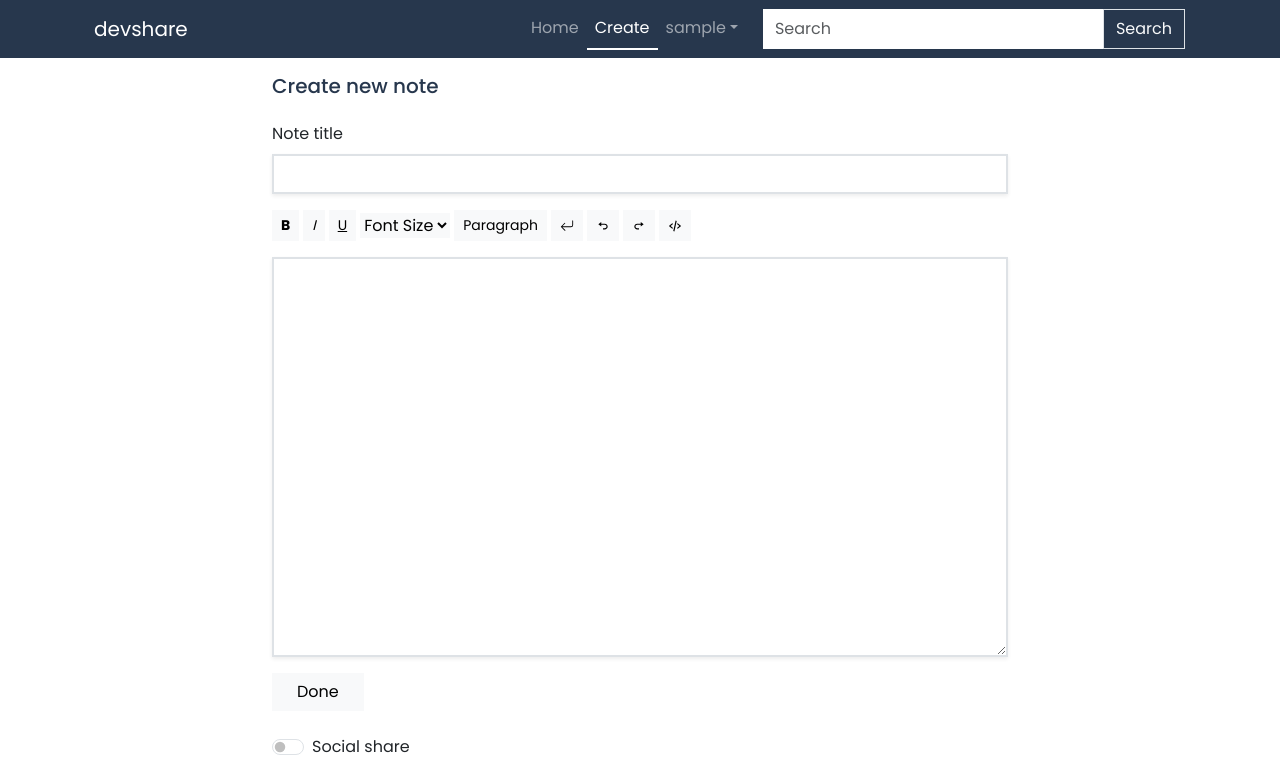
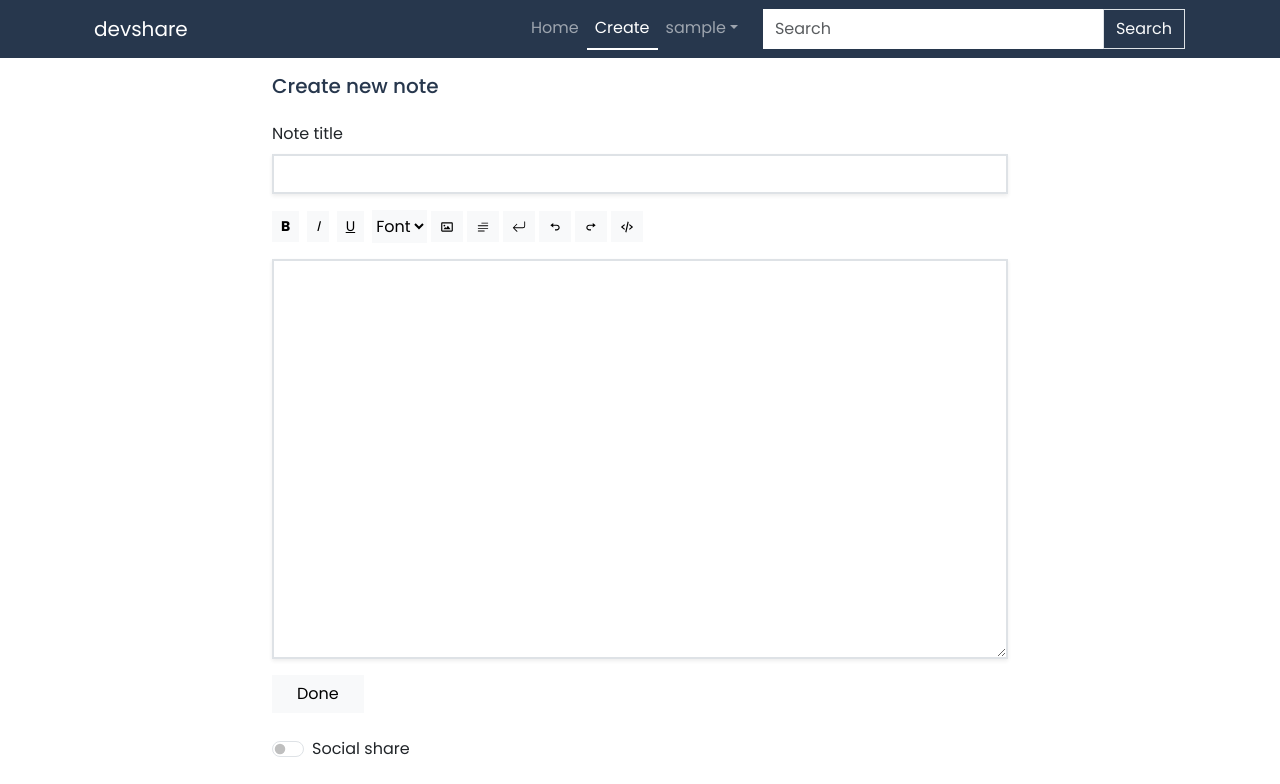
Before and after one commit to vkrantt/devnotes, a React (Create React App) app in the folder client/: page /create in a window 1280 px wide. Shown: the top 784 px of the page. Built offline with nearby package versions, Linux system fonts and the light colour scheme; sample sign-in values are in the browser's storage.

Commit message:
fix minor issues

```diff
--- a/client/src/components/Header/MegaMenu.jsx
+++ b/client/src/components/Header/MegaMenu.jsx
@@ -1,13 +1,13 @@
 import React, { useEffect, useState } from 'react'
 import { Container, Form, Nav, NavDropdown, Navbar, Button, Offcanvas } from 'react-bootstrap';
 import './MegaMenu.css';
-import { Link, useLocation } from 'react-router-dom';
+import { Link, useLocation, useNavigate } from 'react-router-dom';
 import { storageService } from '../../utils/config';
 import { getUserDetail } from '../../service/user';
 
 const MegaMenu = () => {
     const [user] = useState(getUserDetail());
-
+    const navigate = useNavigate();
     const [name] = useState(user?.username);
     const [screenSize, setScreenSize] = useState('xl');
     const token = localStorage.getItem('dev_token');
@@ -18,7 +18,7 @@ const MegaMenu = () => {
     const handleLogout = ()=>{
         setShow(false);
         storageService.remove('dev_token');
-        window.location.pathname = "/login";
+       navigate('/')
     }
 
     useEffect(() => {
--- a/client/src/components/text-editor/TextEditor.jsx
+++ b/client/src/components/text-editor/TextEditor.jsx
@@ -1,7 +1,7 @@
 import React from 'react';
 import { Button } from 'react-bootstrap';
-import { BiUndo, BiRedo, BiCodeAlt } from "react-icons/bi";
-import { BsArrowReturnLeft} from "react-icons/bs";
+import { BiUndo, BiRedo, BiCodeAlt , BiImage} from "react-icons/bi";
+import { BsArrowReturnLeft, BsTextParagraph} from "react-icons/bs";
 
 
 function TextEditor({setNote}) {
@@ -17,8 +17,18 @@ function TextEditor({setNote}) {
     }
   };
 
-  const insertNewline = () => {
-    document.execCommand('insertHTML', false, '<br>');
+  const handleImageSelect = (event) => {
+    // const file = event.target.files[0];
+    // if (file) {
+    //   const reader = new FileReader();
+    //   reader.onload = (e) => {
+    //     const imageUrl = e.target.result;
+    //     document.execCommand("insertImage", false, imageUrl);
+    //   };
+    //   reader.readAsDataURL(file);
+    // }
+    const url = prompt("Enter the image url");
+    document.execCommand("insertImage", false, url);
   };
 
 //   const insertTable = () => {
@@ -51,11 +61,11 @@ function TextEditor({setNote}) {
   return (
     <div>
       <div className='d-flex flex-wrap align-items-center mb-3'>
-        <Button variant="light" type="button" className=" rounded-0 btn-sm me-1" onClick={() => applyStyle('bold')}><b>B</b></Button>
-        <Button variant="light" type="button" className=" rounded-0 btn-sm me-1" onClick={() => applyStyle('italic')}><i>I</i></Button>
-        <Button variant="light" type="button" className=" rounded-0 btn-sm me-1" onClick={() => applyStyle('underline')}><u>U</u></Button>
-        <select className="rounded-0 btn-sm me-1 bg-light border-0" onChange={(e) => applyFontSize(e.target.value)}>
-          <option value="">Font Size</option>
+       <Button variant="light" type="button" className=" rounded-0 btn-sm me-2" onClick={() => applyStyle('bold')}><b>B</b></Button>
+        <Button variant="light" type="button" className=" rounded-0 btn-sm me-2" onClick={() => applyStyle('italic')}><i>I</i></Button>
+        <Button variant="light" type="button" className=" rounded-0 btn-sm me-2" onClick={() => applyStyle('underline')}><u>U</u></Button>
+        <select className="rounded-0 bg-light btn-sm me-1 border-0 py-1" onChange={(e) => applyFontSize(e.target.value)}>
+          <option value="">Font</option>
           <option value="6">H1</option>
           <option value="5">H2</option>
           <option value="4">H3</option>
@@ -63,11 +73,17 @@ function TextEditor({setNote}) {
           <option value="2">H5</option>
           <option value="1">H6</option>
         </select>
-        <Button variant="light" type="button" className="rounded-0 btn-sm me-1" onClick={() => applyStyle('formatBlock', 'p')}>Paragraph</Button>
-        <Button variant="light" type="button" className="rounded-0 btn-sm me-1" onClick={insertNewline}><BsArrowReturnLeft/></Button>
-        <Button variant="light" type="button" className="rounded-0 btn-sm me-1" onClick={() => document.execCommand('undo')}><BiUndo/></Button>
-        <Button variant="light" type="button" className="rounded-0 btn-sm me-1" onClick={() => document.execCommand('redo')}><BiRedo/></Button>
-        <Button variant="light" type="button" className="rounded-0 btn-sm me-1" onClick={() => applyStyle('formatBlock', 'pre')}><BiCodeAlt/></Button>
+        {/* <input
+          type="file"
+          accept="image/*"
+          onChange={handleImageSelect}
+        /> */}
+        <Button variant="light" type="button" className=" rounded-0 btn-sm me-1" onClick={handleImageSelect}><BiImage/></Button>
+        <Button variant="light" type="button" className=" rounded-0 btn-sm me-1" onClick={() => applyStyle("formatBlock", "p")}><BsTextParagraph/></Button>
+        <Button variant="light" type="button" className=" rounded-0 btn-sm me-1" onClick={() => applyStyle("insertLineBreak")}><BsArrowReturnLeft/></Button>
+        <Button variant="light" type="button" className=" rounded-0 btn-sm me-1" onClick={() => document.execCommand('undo')}><BiUndo/></Button>
+        <Button variant="light" type="button" className=" rounded-0 btn-sm me-1" onClick={() => document.execCommand('redo')}><BiRedo/></Button>
+        <Button variant="light" type="button" className=" rounded-0 btn-sm me-1" onClick={() => applyStyle('formatBlock', 'pre')}><BiCodeAlt/></Button>
         {/* <button type="button" className="format-btn" onClick={insertTable}>Table</button> */}
       </div>
 
```
Also changed, not shown: 1 other file (tests, documents, lock files or other folders).
